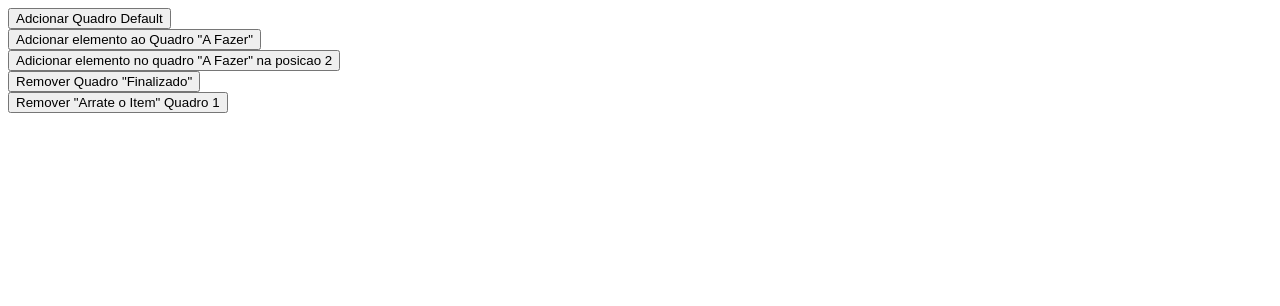
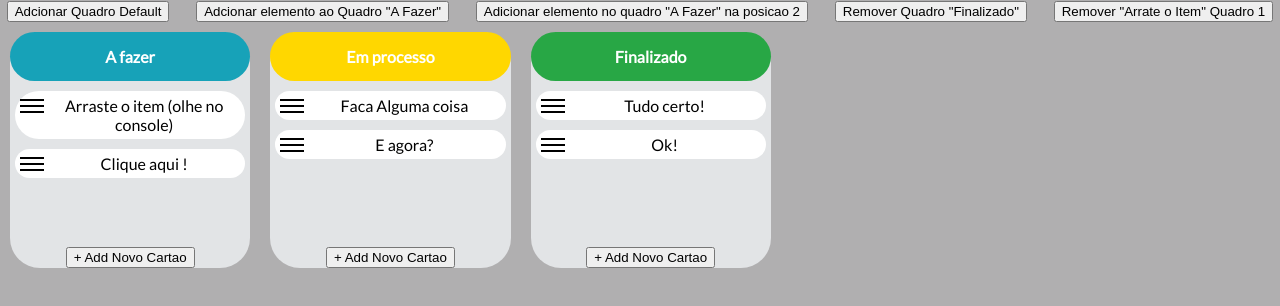
Before and after one commit to GuilhermeLouback/JsKanban, a plain HTML site: page index.html in a window 1280 px wide. Drawn offline with Linux system fonts and the light colour scheme; the site is published under a folder, as on GitHub Pages, so addresses that start at the root find nothing.

Commit message:
Find another element

```diff
--- a/index.html
+++ b/index.html
@@ -5,8 +5,8 @@
     <meta name="viewport" content="width=device-width, initial-scale=1" />
 
     <title>Js_Kanban</title>
-    <link rel="stylesheet" href="/jkanban.min.css" />
-    <link rel="stylesheet" href="/jkanban.css" />
+    <link rel="stylesheet" href="src/jkanban.min.css" />
+    <link rel="stylesheet" href="src/jkanban.css" />
     <link
       href="https://fonts.googleapis.com/css?family=Lato"
       rel="stylesheet"
@@ -27,7 +27,8 @@
     </div>
 
     <div id="myKanban"></div>
-    <script src="/jkanban.js"></script>
+    <script src="js/jkanban.js"></script>
+    <script src="js/jkanban.min.js"></script>
     <script>
       var KanbanTest = new jKanban({
         element: "#myKanban",
```
Also changed, not shown: js/jkanban.js (renamed from jkanban.js), js/jkanban.min.js (renamed from jkanban.min.js), src/jkanban.css (renamed from jkanban.css), src/jkanban.min.css (renamed from jkanban.min.css).
